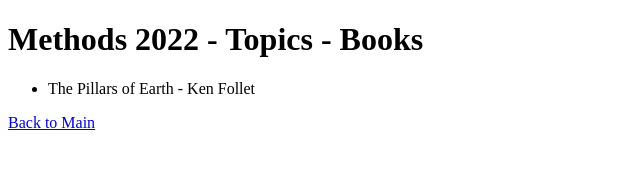
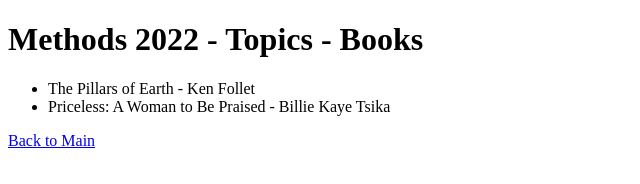
Before and after one commit to sleddog/methods-spring-2022, a plain HTML site: page topics/books.html in a window 1280 px wide. Shown: the whole page, without its empty margins (0-640 px from the left). Drawn offline with Linux system fonts and the light colour scheme.

Commit message:
add my book

```diff
--- a/topics/books.html
+++ b/topics/books.html
@@ -10,6 +10,7 @@
     <h1>Methods 2022 - Topics - Books</h1>
     <ul>
       <li>The Pillars of Earth - Ken Follet</li>
+      <li>Priceless: A Woman to Be Praised - Billie Kaye Tsika</li>
     </ul>
     <a href="../index.html">Back to Main</a>
 </body>
```
